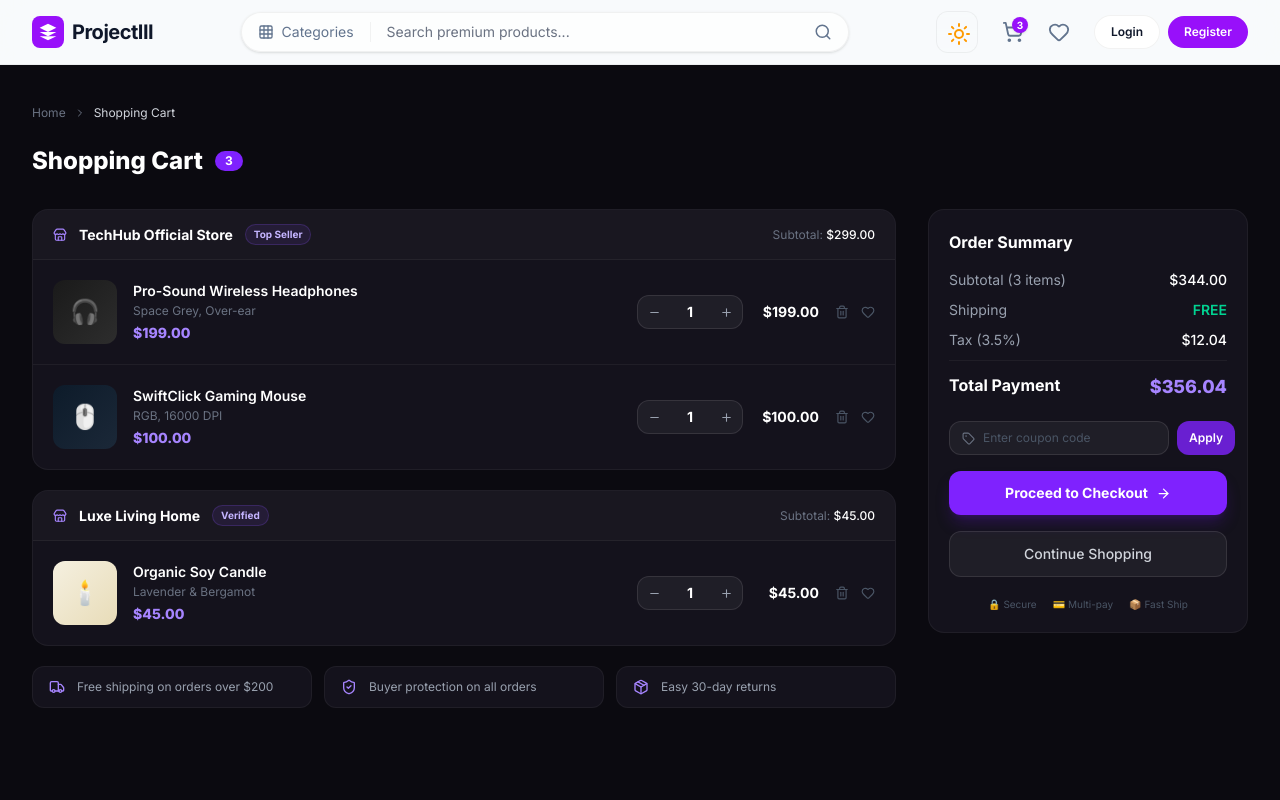
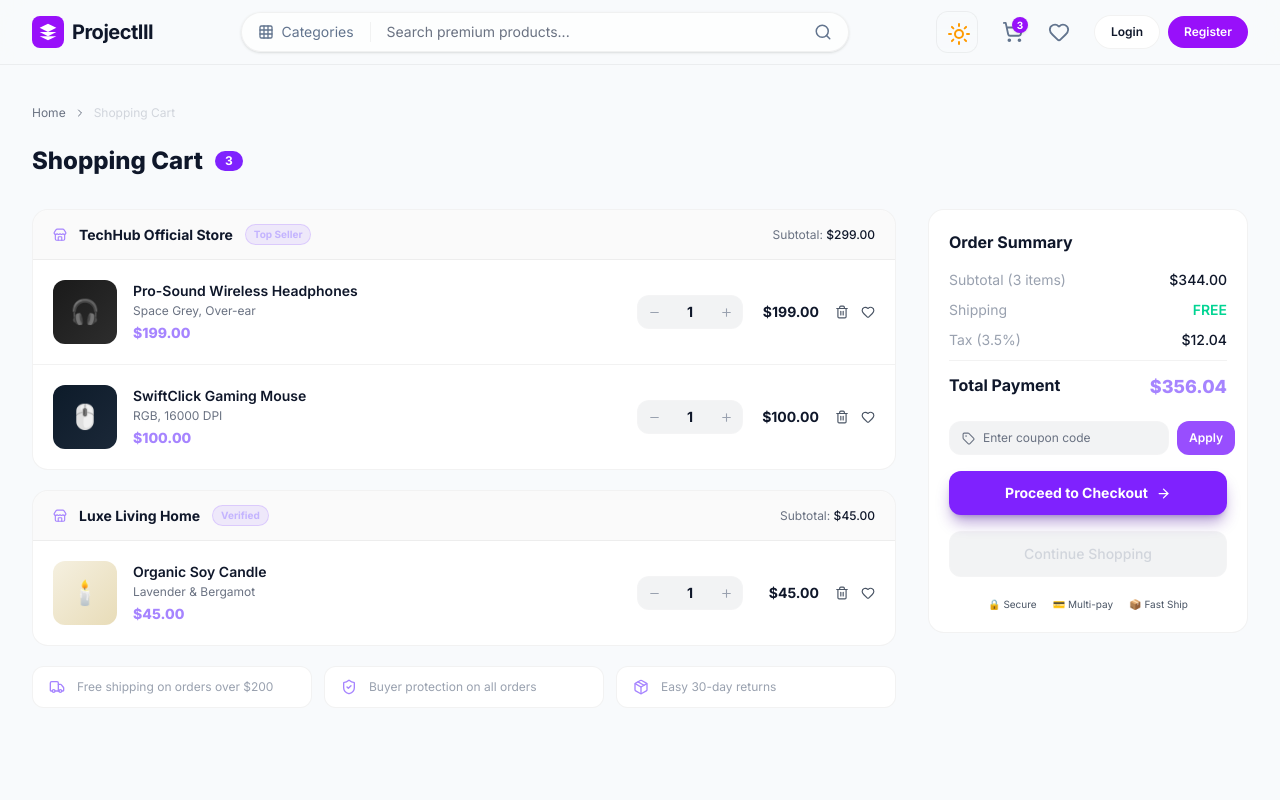
Before and after one commit to tuankiet-4200/ProjectIII, a Next.js app in the folder frontend/: page /cart in a window 1280 px wide. Shown: the top 800 px of the page. Built offline with nearby package versions, Linux system fonts and the light colour scheme; no server answers.

Commit message:
Frontend: FIx cart page

```diff
--- a/frontend/app/(public)/cart/page.tsx
+++ b/frontend/app/(public)/cart/page.tsx
@@ -21,7 +21,7 @@
 // ─── Types ────────────────────────────────────────────────────────────────────
 
 interface CartItem {
-  id: number;
+  id: string;
   name: string;
   variant: string;
   price: number;
@@ -47,7 +47,7 @@
 
 const INITIAL_ITEMS: CartItem[] = [
   {
-    id: 1,
+    id: "prod-1",
     name: "Pro-Sound Wireless Headphones",
     variant: "Space Grey, Over-ear",
     price: 199,
@@ -58,7 +58,7 @@
     shopId: 1,
   },
   {
-    id: 2,
+    id: "prod-2",
     name: "SwiftClick Gaming Mouse",
     variant: "RGB, 16000 DPI",
     price: 100,
@@ -69,7 +69,7 @@
     shopId: 1,
   },
   {
-    id: 3,
+    id: "prod-3",
     name: "Organic Soy Candle",
     variant: "Lavender & Bergamot",
     price: 45,
@@ -116,7 +116,7 @@
             }
             group.items.forEach((item: any) => {
               mapped.push({
-                id: idx + 1,
+                id: item.product_id || `prod-${idx}`,
                 name: item.product?.name || `Product ${idx + 1}`,
                 variant: item.product?.description || '',
                 price: item.product?.price || 0,
@@ -139,14 +139,33 @@
     loadCart();
   }, []);
 
-  const updateQty = (id: number, delta: number) =>
-    setItems((prev) =>
-      prev
-        .map((item) => (item.id === id ? { ...item, qty: item.qty + delta } : item))
-        .filter((item) => item.qty > 0)
-    );
+  const updateQty = async (id: string, delta: number) => {
+    const item = items.find(i => i.id === id);
+    if (!item) return;
+    const newQty = item.qty + delta;
+    if (newQty <= 0) {
+      return removeItem(id);
+    }
 
-  const removeItem = (id: number) => setItems((prev) => prev.filter((i) => i.id !== id));
+    setItems((prev) => prev.map((i) => i.id === id ? { ...i, qty: newQty } : i));
+
+    if (useApi) {
+      try {
+        const { cartService } = await import('@/services/cart.service');
+        await cartService.updateItem(id, newQty);
+      } catch (e) {}
+    }
+  };
+
+  const removeItem = async (id: string) => {
+    setItems((prev) => prev.filter((i) => i.id !== id));
+    if (useApi) {
+      try {
+        const { cartService } = await import('@/services/cart.service');
+        await cartService.removeItem(id);
+      } catch (e) {}
+    }
+  };
 
   const subtotal = items.reduce((sum, i) => sum + i.price * i.qty, 0);
   const discount = couponApplied ? Math.round(subtotal * 0.1) : 0;
@@ -160,7 +179,7 @@
   })).filter((s) => s.items.length > 0);
 
   return (
-    <div className="min-h-screen bg-[#0B0A10] text-white">
+    <div className="min-h-screen bg-background text-foreground transition-colors duration-300">
       <div className="container mx-auto max-w-7xl px-4 lg:px-8 py-10">
 
         {/* Breadcrumb */}
@@ -171,7 +190,7 @@
         </div>
 
         <div className="flex items-center gap-3 mb-8">
-          <h1 className="text-2xl font-extrabold text-white">Shopping Cart</h1>
+          <h1 className="text-2xl font-extrabold text-foreground">Shopping Cart</h1>
           <span className="rounded-full bg-violet-600 px-2.5 py-0.5 text-xs font-bold text-white">
             {items.reduce((s, i) => s + i.qty, 0)}
           </span>
@@ -181,7 +200,7 @@
           /* Empty state */
           <div className="flex flex-col items-center justify-center py-32 text-center">
             <ShoppingBag size={56} className="text-gray-700 mb-5" />
-            <h2 className="text-xl font-bold text-white mb-2">Your cart is empty</h2>
+            <h2 className="text-xl font-bold text-foreground mb-2">Your cart is empty</h2>
             <p className="text-sm text-gray-500 mb-6">Add some premium products to get started.</p>
             <Link
               href="/products"
@@ -197,12 +216,12 @@
               {itemsByShop.map((shop) => (
                 <div
                   key={shop.id}
-                  className="rounded-2xl bg-[#14121C] border border-white/5 overflow-hidden"
+                  className="rounded-2xl bg-card transition-colors duration-300 border border-card-border overflow-hidden"
                 >
                   {/* Shop header */}
-                  <div className="flex items-center gap-3 px-5 py-3.5 border-b border-white/5 bg-white/[0.02]">
+                  <div className="flex items-center gap-3 px-5 py-3.5 border-b border-card-border bg-foreground/[0.02] transition-colors duration-300">
                     <Store size={14} className="text-violet-400" />
-                    <span className="text-sm font-bold text-white">{shop.name}</span>
+                    <span className="text-sm font-bold text-foreground">{shop.name}</span>
                     {shop.badge && (
                       <span className="text-[10px] font-bold text-violet-300 bg-violet-500/10 border border-violet-500/20 px-2 py-0.5 rounded-full">
                         {shop.badge}
@@ -210,14 +229,14 @@
                     )}
                     <span className="ml-auto text-xs text-gray-500">
                       Subtotal:{" "}
-                      <span className="text-white font-medium">
+                      <span className="text-foreground font-medium">
                         ${shop.items.reduce((s, i) => s + i.price * i.qty, 0).toFixed(2)}
                       </span>
                     </span>
                   </div>
 
                   {/* Items */}
-                  <div className="divide-y divide-white/5">
+                  <div className="divide-y divide-card-border transition-colors duration-300">
                     {shop.items.map((item) => (
                       <div key={item.id} className="flex items-center gap-4 p-5">
                         {/* Thumbnail */}
@@ -232,7 +251,7 @@
 
                         {/* Info */}
                         <div className="flex-1 min-w-0">
-                          <h3 className="text-sm font-semibold text-white truncate">{item.name}</h3>
+                          <h3 className="text-sm font-semibold text-foreground truncate">{item.name}</h3>
                           <p className="text-xs text-gray-500 mt-0.5">{item.variant}</p>
                           <p className="text-sm font-extrabold text-violet-400 mt-1">
                             ${item.price.toFixed(2)}
@@ -241,24 +260,24 @@
 
                         {/* Qty & actions */}
                         <div className="flex items-center gap-3 shrink-0">
-                          <div className="flex items-center gap-1 rounded-xl border border-white/10 bg-white/5">
+                          <div className="flex items-center gap-1 rounded-xl border border-white/10 bg-foreground/5">
                             <button
                               onClick={() => updateQty(item.id, -1)}
-                              className="w-8 h-8 flex items-center justify-center text-gray-400 hover:text-white hover:bg-white/5 rounded-l-xl transition-colors"
+                              className="w-8 h-8 flex items-center justify-center text-gray-400 hover:text-foreground hover:bg-foreground/5 rounded-l-xl transition-colors"
                             >
                               <Minus size={13} />
                             </button>
-                            <span className="w-8 text-center text-sm font-bold text-white select-none">
+                            <span className="w-8 text-center text-sm font-bold text-foreground select-none">
                               {item.qty}
                             </span>
                             <button
                               onClick={() => updateQty(item.id, 1)}
-                              className="w-8 h-8 flex items-center justify-center text-gray-400 hover:text-white hover:bg-white/5 rounded-r-xl transition-colors"
+                              className="w-8 h-8 flex items-center justify-center text-gray-400 hover:text-foreground hover:bg-foreground/5 rounded-r-xl transition-colors"
                             >
                               <Plus size={13} />
                             </button>
                           </div>
-                          <div className="text-sm font-bold text-white w-16 text-right">
+                          <div className="text-sm font-bold text-foreground w-16 text-right">
                             ${(item.price * item.qty).toFixed(2)}
                           </div>
                           <button
@@ -282,7 +301,7 @@
                 {PERKS.map((perk) => (
                   <div
                     key={perk.text}
-                    className="flex items-center gap-3 rounded-xl bg-[#14121C] border border-white/5 px-4 py-3"
+                    className="flex items-center gap-3 rounded-xl bg-card transition-colors duration-300 border border-card-border px-4 py-3"
                   >
                     <perk.icon size={16} className="text-violet-400 shrink-0" />
                     <span className="text-xs text-gray-400">{perk.text}</span>
@@ -293,13 +312,13 @@
 
             {/* ─── Order Summary ─── */}
             <div className="lg:w-80 shrink-0 space-y-4">
-              <div className="rounded-2xl bg-[#14121C] border border-white/5 p-5 space-y-4">
-                <h2 className="text-base font-bold text-white">Order Summary</h2>
+              <div className="rounded-2xl bg-card transition-colors duration-300 border border-card-border p-5 space-y-4">
+                <h2 className="text-base font-bold text-foreground">Order Summary</h2>
 
                 <div className="space-y-2.5 text-sm">
                   <div className="flex justify-between text-gray-400">
                     <span>Subtotal ({items.reduce((s, i) => s + i.qty, 0)} items)</span>
-                    <span className="text-white font-medium">${subtotal.toFixed(2)}</span>
+                    <span className="text-foreground font-medium">${subtotal.toFixed(2)}</span>
                   </div>
                   {couponApplied && (
                     <div className="flex justify-between text-emerald-400">
@@ -309,16 +328,16 @@
                   )}
                   <div className="flex justify-between text-gray-400">
                     <span>Shipping</span>
-                    <span className={shipping === 0 ? "text-emerald-400 font-semibold" : "text-white font-medium"}>
+                    <span className={shipping === 0 ? "text-emerald-400 font-semibold" : "text-foreground font-medium"}>
                       {shipping === 0 ? "FREE" : `$${shipping.toFixed(2)}`}
                     </span>
                   </div>
                   <div className="flex justify-between text-gray-400">
                     <span>Tax (3.5%)</span>
-                    <span className="text-white font-medium">${tax.toFixed(2)}</span>
+                    <span className="text-foreground font-medium">${tax.toFixed(2)}</span>
                   </div>
-                  <div className="border-t border-white/5 pt-3 flex justify-between">
-                    <span className="font-bold text-white text-base">Total Payment</span>
+                  <div className="border-t border-card-border pt-3 flex justify-between">
+                    <span className="font-bold text-foreground text-base">Total Payment</span>
                     <span className="font-extrabold text-violet-400 text-lg">${total.toFixed(2)}</span>
                   </div>
                 </div>
@@ -326,14 +345,14 @@
                 {/* Coupon */}
                 <div className="pt-1">
                   <div className="flex gap-2">
-                    <div className="flex-1 flex items-center gap-2 rounded-xl bg-white/5 border border-white/10 focus-within:border-violet-500/60 px-3 py-2 transition-colors">
+                    <div className="flex-1 flex items-center gap-2 rounded-xl bg-foreground/5 border border-white/10 focus-within:border-violet-500/60 px-3 py-2 transition-colors">
                       <Tag size={13} className="text-gray-500 shrink-0" />
                       <input
                         type="text"
                         placeholder="Enter coupon code"
                         value={coupon}
                         onChange={(e) => setCoupon(e.target.value)}
-                        className="flex-1 bg-transparent text-xs text-white placeholder:text-gray-600 outline-none"
+                        className="flex-1 bg-transparent text-xs text-foreground placeholder:text-gray-500 outline-none"
                       />
                     </div>
                     <button
@@ -360,7 +379,7 @@
 
                 <Link
                   href="/products"
-                  className="flex items-center justify-center gap-2 w-full rounded-xl border border-white/10 bg-white/5 py-3 text-sm font-medium text-gray-300 hover:bg-white/10 transition-colors"
+                  className="flex items-center justify-center gap-2 w-full rounded-xl border border-white/10 bg-foreground/5 py-3 text-sm font-medium text-gray-300 hover:bg-white/10 transition-colors"
                 >
                   Continue Shopping
                 </Link>
```
